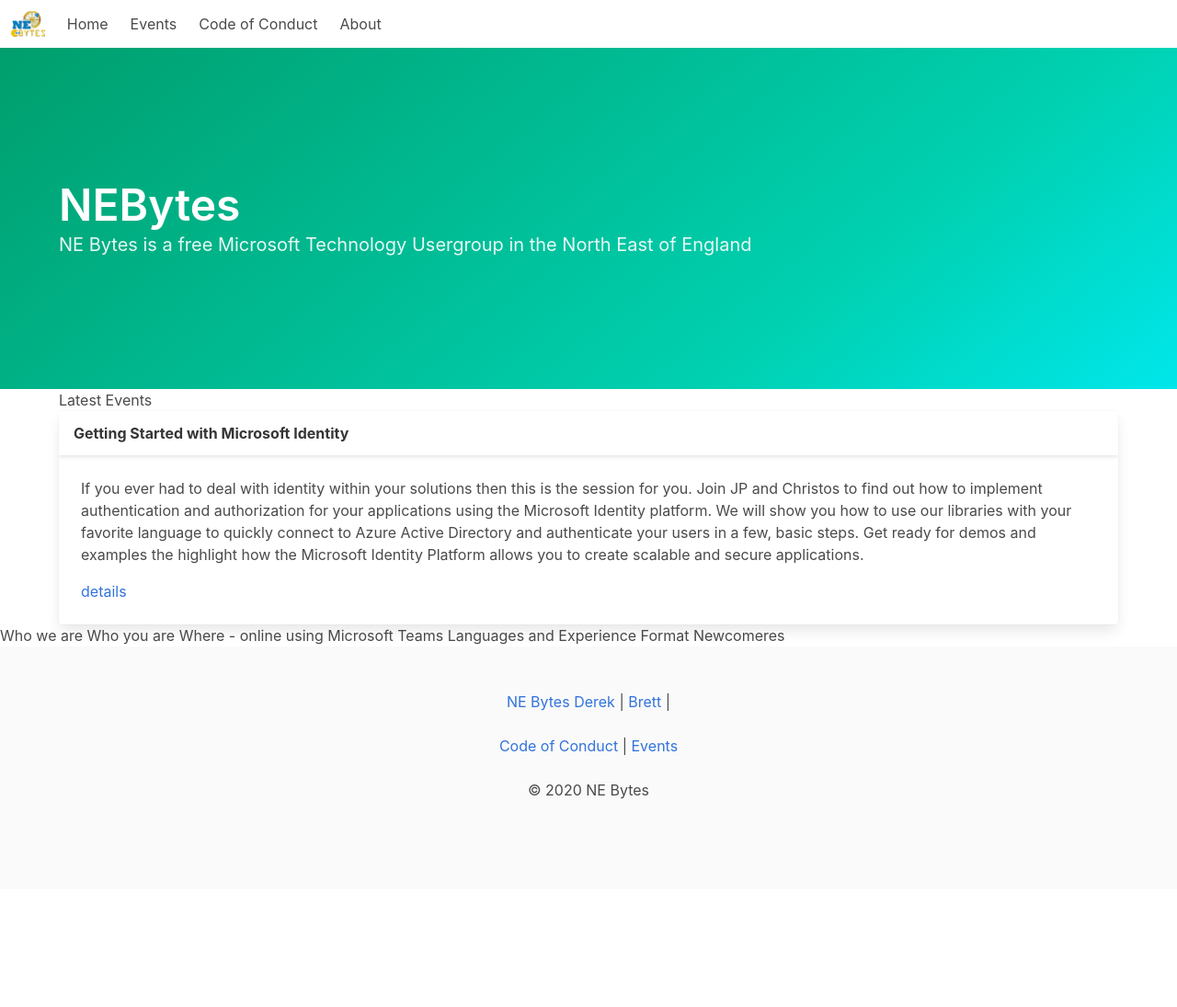
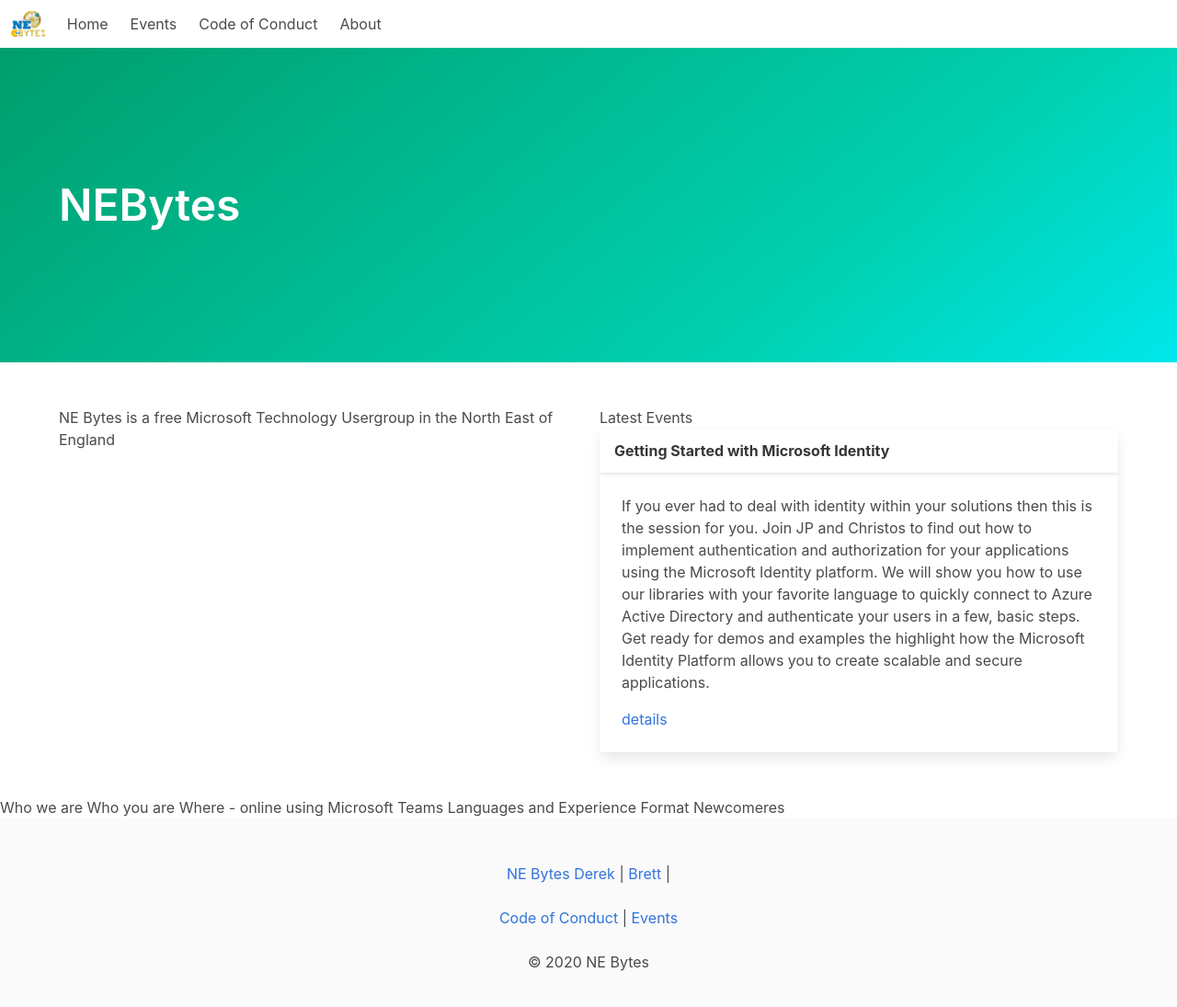
Before and after one commit to ne-bytes/ne-bytes.github.io, a Jekyll site: the page built from index.html, in a window 1280 px wide and 1154 px high. Shown: the top 1095 px of the window at 92% size. Built offline with Jekyll 4.4.1, drawn with Linux system fonts in a browser that asks for light colours; the list of posts is cut into pages by our own code.

Commit message:
Update index.html

```diff
--- a/index.html
+++ b/index.html
@@ -7,17 +7,18 @@ layout: default
       <h1 class="title is-size-1">
         {{ site.data.meta.title }}
       </h1>
-      <h2 class="subtitle">
-        {{ site.data.meta.description }}
-      </h2>
     </div>
   </div>
 </section>
 
-<section>
+<section class="section">
   <div class="container">
+    <div class="columns">
+      <div class="column">
+        {{ site.data.meta.description }}
+      </div>
+      <div class="column">
         <h2>Latest Events</2>
-
         {% comment %}
         {{ site.posts.first }}
         {% endcomment %}
@@ -38,6 +39,7 @@ layout: default
         </div>
         {% endfor %}
         </div>
+    </div>
 </section>
 
 Who we are
```
Lines whose indentation alone changed are shown as unchanged.
